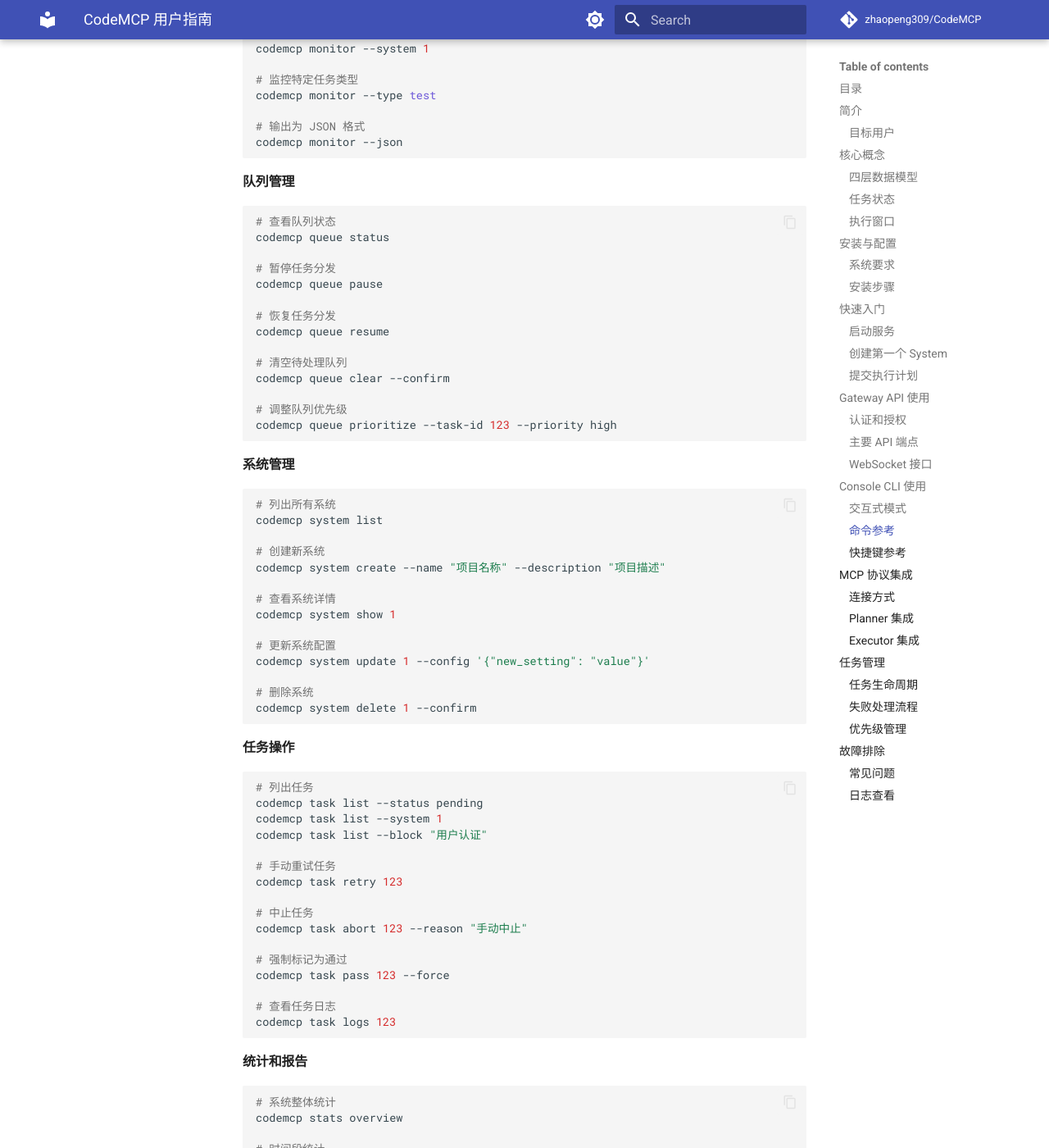
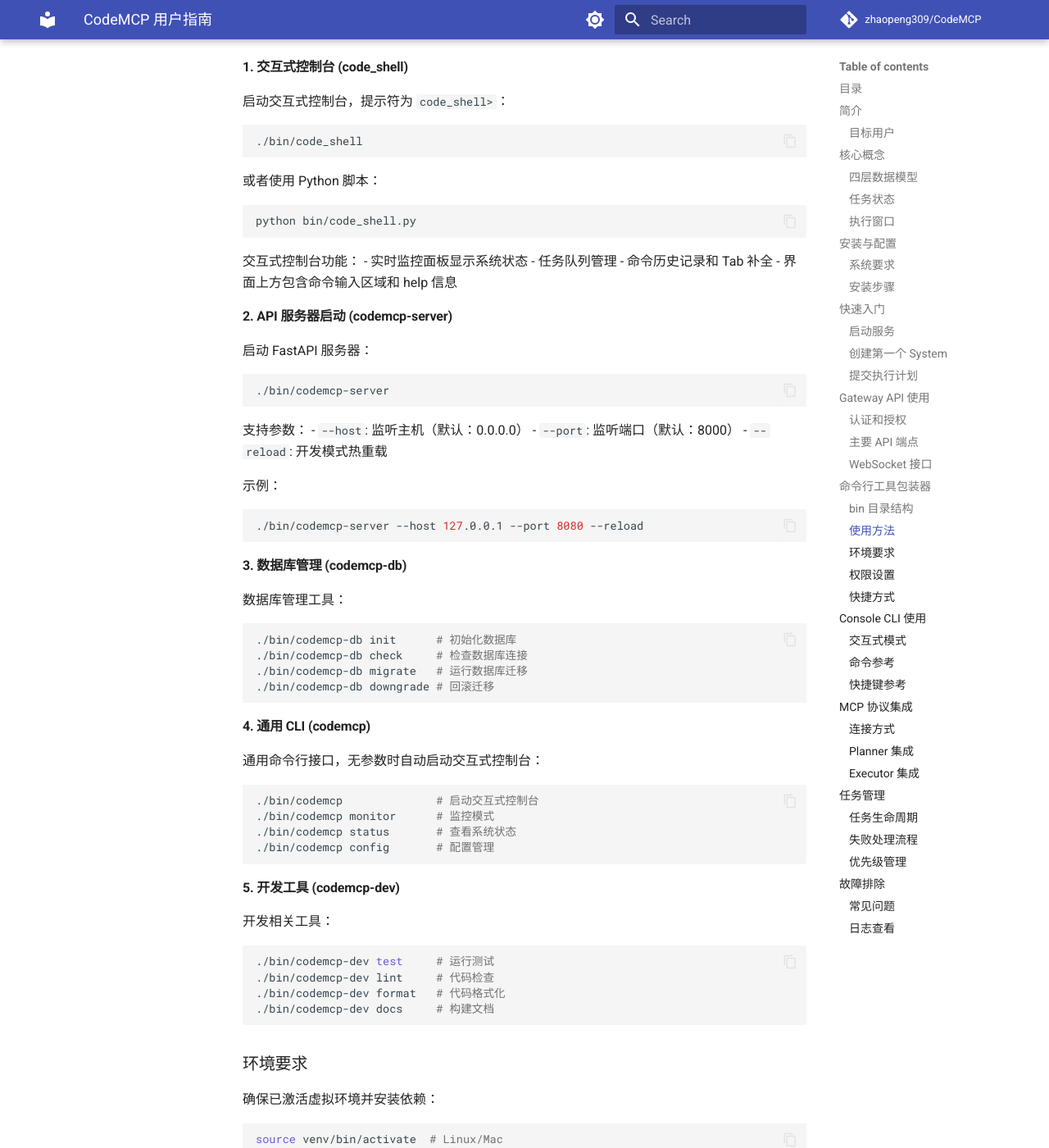
Before and after one commit to zhaopeng309/CodeMCP, an MkDocs documentation site: the page built from doc/user_guide.md, in a window 1280 px wide and 1400 px high, scrolled down 7460 px. Shown: the whole window at 82% size. Built offline with MkDocs 1.6.1 and Material for MkDocs 9.7.7, drawn with Linux system fonts in a browser that asks for light colours; comment, search, counter and statistics services are not loaded; some of the changed text lies outside the part shown.

Commit message:
add command wrapper

````diff
--- /dev/null
+++ b/bin/__init__.py
@@ -0,0 +1 @@
+# bin目录初始化文件
--- a/doc/user_guide.md
+++ b/doc/user_guide.md
@@ -7,11 +7,12 @@
 3. [安装与配置](#安装与配置)
 4. [快速入门](#快速入门)
 5. [Gateway API 使用](#gateway-api-使用)
-6. [Console CLI 使用](#console-cli-使用)
-7. [MCP 协议集成](#mcp-协议集成)
-8. [任务管理](#任务管理)
-9. [故障排除](#故障排除)
-10. [最佳实践](#最佳实践)
+6. [命令行工具包装器](#命令行工具包装器)
+7. [Console CLI 使用](#console-cli-使用)
+8. [MCP 协议集成](#mcp-协议集成)
+9. [任务管理](#任务管理)
+10. [故障排除](#故障排除)
+11. [最佳实践](#最佳实践)
 
 ## 简介
 
@@ -308,6 +309,130 @@
   const logEntry = JSON.parse(event.data);
   console.log(`[${logEntry.timestamp}] ${logEntry.level}: ${logEntry.message}`);
 };
+```
+
+## 命令行工具包装器
+
+CodeMCP 提供了多个命令行工具包装器，位于 `bin/` 目录下，方便用户直接使用而无需记忆复杂的 Python 命令。
+
+### bin 目录结构
+
+```
+bin/
+├── code_shell          # 交互式控制台包装器
+├── code_shell.py       # 交互式控制台 Python 脚本
+├── codemcp             # 通用 CLI 包装器
+├── codemcp-server      # API 服务器启动脚本
+├── codemcp-db          # 数据库管理工具
+└── codemcp-dev         # 开发工具
+```
+
+### 使用方法
+
+#### 1. 交互式控制台 (code_shell)
+
+启动交互式控制台，提示符为 `code_shell>`：
+
+```bash
+./bin/code_shell
+```
+
+或者使用 Python 脚本：
+
+```bash
+python bin/code_shell.py
+```
+
+交互式控制台功能：
+- 实时监控面板显示系统状态
+- 任务队列管理
+- 命令历史记录和 Tab 补全
+- 界面上方包含命令输入区域和 help 信息
+
+#### 2. API 服务器启动 (codemcp-server)
+
+启动 FastAPI 服务器：
+
+```bash
+./bin/codemcp-server
+```
+
+支持参数：
+- `--host`: 监听主机（默认：0.0.0.0）
+- `--port`: 监听端口（默认：8000）
+- `--reload`: 开发模式热重载
+
+示例：
+```bash
+./bin/codemcp-server --host 127.0.0.1 --port 8080 --reload
+```
+
+#### 3. 数据库管理 (codemcp-db)
+
+数据库管理工具：
+
+```bash
+./bin/codemcp-db init      # 初始化数据库
+./bin/codemcp-db check     # 检查数据库连接
+./bin/codemcp-db migrate   # 运行数据库迁移
+./bin/codemcp-db downgrade # 回滚迁移
+```
+
+#### 4. 通用 CLI (codemcp)
+
+通用命令行接口，无参数时自动启动交互式控制台：
+
+```bash
+./bin/codemcp              # 启动交互式控制台
+./bin/codemcp monitor      # 监控模式
+./bin/codemcp status       # 查看系统状态
+./bin/codemcp config       # 配置管理
+```
+
+#### 5. 开发工具 (codemcp-dev)
+
+开发相关工具：
+
+```bash
+./bin/codemcp-dev test     # 运行测试
+./bin/codemcp-dev lint     # 代码检查
+./bin/codemcp-dev format   # 代码格式化
+./bin/codemcp-dev docs     # 构建文档
+```
+
+### 环境要求
+
+确保已激活虚拟环境并安装依赖：
+
+```bash
+source venv/bin/activate  # Linux/Mac
+# 或
+venv\Scripts\activate     # Windows
+
+pip install -e .
+```
+
+### 权限设置
+
+首次使用时，需要给脚本添加执行权限：
+
+```bash
+chmod +x bin/*
+```
+
+### 快捷方式
+
+可以将 `bin/` 目录添加到 PATH 环境变量，以便在任何位置使用：
+
+```bash
+export PATH="$PATH:/path/to/codemcp/bin"
+```
+
+然后可以直接使用：
+```bash
+code_shell
+codemcp-server
+codemcp-db init
 ```
 
 ## Console CLI 使用
````
Also changed, not shown: README.md (+39 -4 lines), plan/plan_template.md (renamed from doc/plan_template.md), 9 other files.
